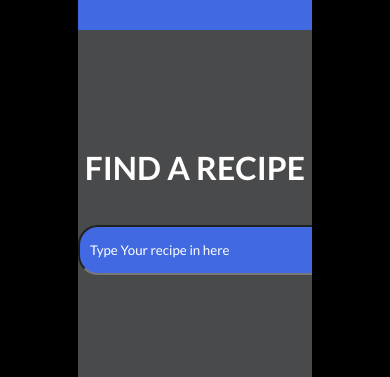
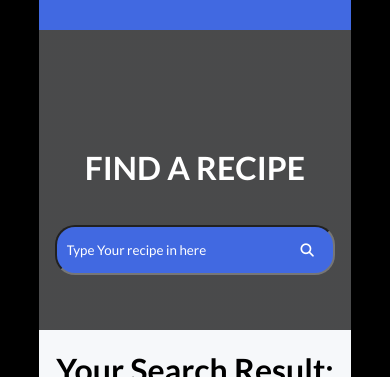
Before and after one commit to Heavensheavens/Web-2-final-project-fixed, a plain HTML site: page index.html in a window 390 px wide. Shown: the top 377 px of the page. Drawn offline with Linux system fonts and the light colour scheme.

Commit message:
Add files via upload

```diff
--- a/style.css
+++ b/style.css
@@ -1,16 +1,18 @@
-*{
+/* Global styles */
+* {
     margin: 0;
     padding: 0;
     box-sizing: border-box;
     font-family: "Lato", sans-serif;
 }
 
-body{
+body {
     background-color: black;
     width: 100%;
 }
 
-.firstblock{
+/* Styles for the first block */
+.firstblock {
     background-color:  #F6F8FA;
     width: 60%;
     height: fit-content;
@@ -18,57 +20,57 @@ body{
     overflow: hidden;
 }
 
-.logo{
-    background-color:royalblue;
+.logo {
+    background-color: royalblue;
     height: 30px;
     width: 100%;
     margin: auto;
 }
 
-.secondblock{
+/* Styles for the second block */
+.secondblock {
     background-image: linear-gradient(rgba(0, 0, 0, 0.7), rgba(0, 0, 0, 0.7)),url(./image/pexels-pixabay-357573C.jpg);
     background-size: cover;
     background-repeat: no-repeat;
     background-position: center;
-    height:400px;
+    height: 400px;
     width: 100%;
     margin: auto;
     overflow: hidden;
 }
 
-.heading h1{
+.heading h1 {
     text-align: center;
     color: white;
     margin-top: 80px;
     text-transform: uppercase;
 }
 
-/* The search bar layer */
+/* Styles for the search bar */
 .search_bar {
     position: relative;
-    width: 400px;
+    width: 100%;
+    max-width: 400px; /* Limiting width for smaller screens */
     margin: auto;
-
 }
 
-.search_bar .src_bar{
-   width: 100%;
-   height: 50px;
-   /* margin-left: 150px; */
-   background-color: royalblue;
+.search_bar .src_bar {
+    width: 100%;
+    height: 50px;
+    background-color: royalblue;
     border-radius: 20px;
-   color: white;
-   padding: 10px;
+    color: white;
+    padding: 10px;
 }
 
 .search_bar .src_bar::placeholder {
     color: white;
 }
 
-.search_bar .src_bar:focus{
+.search_bar .src_bar:focus {
     outline: none;
     border: none;
-    padding: 10px
+    padding: 10px;
 }
 
 .search_bar button {
@@ -86,12 +88,14 @@ body{
     color: white;
 }
 
+/* Styles for the details area */
 .details-area {
     position: relative;
     width: 100%;
 }
 
-.logo2{
+/* Styles for the food items */
+.logo2 {
     margin-top: 20px;
     text-align: center;
 }
@@ -105,23 +109,24 @@ body{
 }
 
 .food-items .item {
-    width: 45%;
+    width: 100%; /* Full width on smaller screens */
     height: 200px;
     border-radius: 8px;
     box-shadow: 0px 0px 8px rgba(0, 0, 0, 0.15);
     overflow: hidden;
 }
 
-.food-items .item .img-box{
+.food-items .item .img-box {
     width: 100%;
     height: 60%;
     overflow: hidden;
 }
 
-.food-items .item img{
+.food-items .item img {
     width: 100%;
 }
-.food-items .item h4{
+
+.food-items .item h4 {
     font-size: 12px;
     text-transform: uppercase;
     padding: 10px;
@@ -140,13 +145,12 @@ body{
     cursor: pointer;
 }
 
-/* food display set to flex */
-.foot{
+/* Styles for the footer */
+.foot {
     display: flex;
-    /* flex-direction: row; */
     gap: 10px;
     justify-content: space-around;
-    background-color:royalblue;
+    background-color: royalblue;
     padding: 20px 20px;
     width: 90%;
     margin: auto;
@@ -154,10 +158,9 @@ body{
     border-radius: 20px;
 }
 
-.foot .foot_img1{
-
+.foot .foot_img1 {
     overflow: hidden;
-    height:150px;
+    height: 150px;
     width: 30%;
     border-radius: 20px;
     display: flex;
@@ -165,16 +168,14 @@ body{
     align-items: center;
 }
 
-.foot_img1 img{
+.foot_img1 img {
     height: 100%;
-
 }
 
-/* social media handles */
-.footer{
-    background-color:black;
-    /* height: 150px; */
-    width:  100%;
+/* Styles for the footer section */
+.footer {
+    background-color: black;
+    width: 100%;
     margin-top: 50px;
     display: flex;
     justify-content: space-between;
@@ -183,13 +184,13 @@ body{
     padding: 0 50px;
 }
 
-.footer .btn_img{
+.footer .btn_img {
     display: flex;
     justify-content: center;
     gap: 10px;
 }
 
-.footer .btn_img a{
+.footer .btn_img a {
     color: white;
     text-decoration: none;
 }
@@ -199,22 +200,14 @@ body{
     width: 10px;
 }
 
-.footer h6{
+.footer h6 {
     color: rgb(238, 238, 238);
     text-align: center;
     padding-bottom: 10px;
 }
 
-
+/* Styles for the result div */
 .result-div {
-    /* position: absolute;
-    top: 0;
-    height: 100%;
-    width: 100%;
-    background-image: linear-gradient(to right bottom, rgba(255, 255, 255, .9),rgba(255, 255, 255, .9));
-    display: none;
-    overflow: auto;
-    position: fixed; */
     position: absolute;
     display: none;
     z-index: 1000;
@@ -247,9 +240,7 @@ body{
     right: -10px;
     border: none;
     background: none;
-
 }
-
 
 .result button i {
     color: rgb(182, 25, 25);
@@ -269,7 +260,6 @@ body{
 }
 
 .result ul {
-    /* padding: 10px 0; */
     margin-left: 20px;
     margin-top: 10px;
 }
@@ -277,3 +267,28 @@ body{
 .result .ingredient, .result .instruction {
     margin: 20px;
 }
+
+/* Media queries for responsiveness */
+@media only screen and (max-width: 768px) {
+    /* Adjustments for smaller screens */
+    .firstblock {
+        width: 80%;
+    }
+
+    .secondblock {
+        height: 300px;
+    }
+
+    .search_bar {
+        width: 90%;
+        max-width: 300px;
+    }
+
+    .food-items .item {
+        width: 100%;
+    }
+
+    .foot .foot_img1 {
+        width: 100%;
+    }
+}
```
